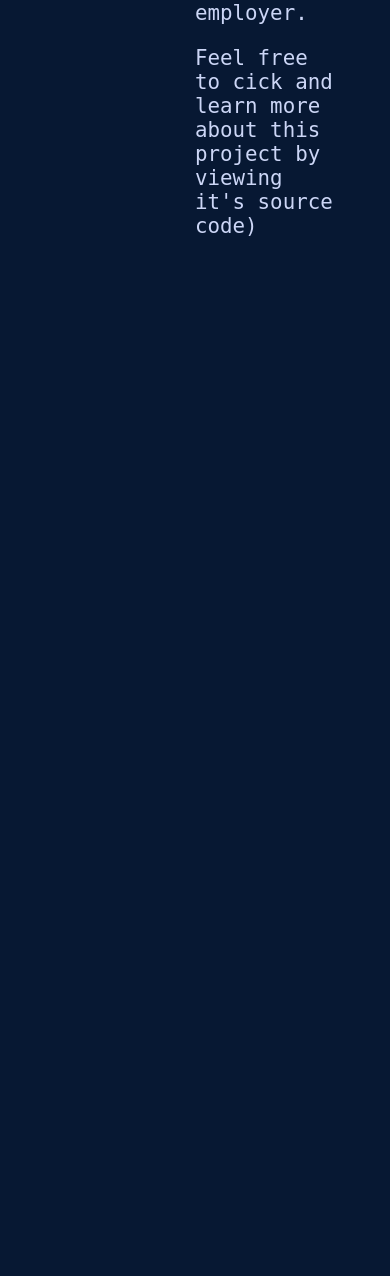
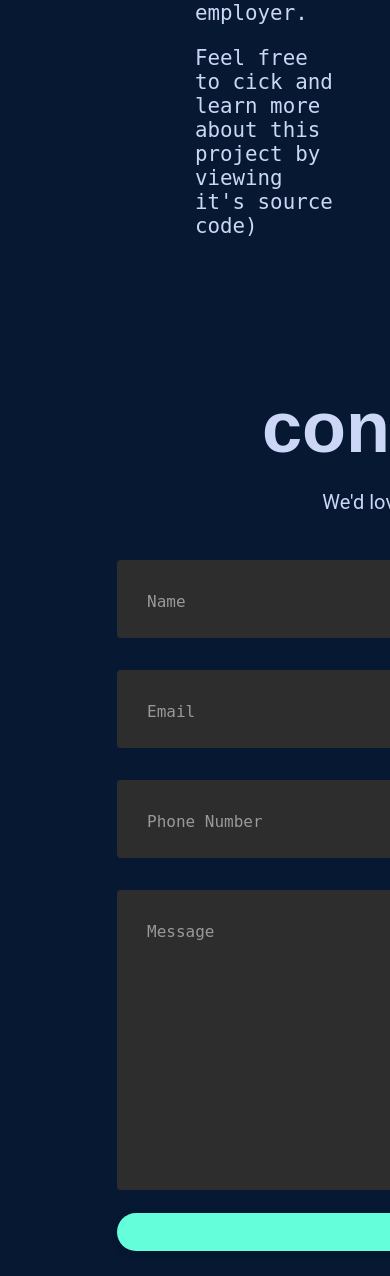
Before and after one commit to mudriy-glist/peter_kulisov, a Django app: page /portfolio/ in a window 390 px wide; the page is wider, and only the part inside the window is pictured. Shown: the part 2385-3661 px from the top of that part. Before the commit the page ends 2621 px from the top of that part, so only its background shows below. Run offline with Django 4.2, Linux system fonts and the light colour scheme.

Commit message:
contact form added

```diff
--- a/peterk/backend/static/styles/portfolio.css
+++ b/peterk/backend/static/styles/portfolio.css
@@ -1,6 +1,8 @@
 body {
     background-color: rgb(7, 24, 51);
     font-family: "SF Mono","Fira Code","Fira Mono","Roboto Mono",monospace;
+    width: 100%;
+    overflow-x: hidden;
 }
 
 .name_container {
@@ -34,13 +36,13 @@ body {
 .name_popup1 {
     color: #64ffda;
     font-size: 1em;
-    position: absolute;
+    position: static;
     left: 47%;
     top: -50%
 }
 
 .popup_line {
-    position: absolute;
+    position: static;
     left: 52%;
     top: 21%
 }
@@ -397,3 +399,142 @@ button {
   background: rgba(100, 255, 218, 0.75);
 
 } */
+
+body {
+  background-color: rgb(7, 24, 51);
+  padding-top: 85px;
+}
+
+h1.new {
+  font-family: 'Poppins', sans-serif, 'arial';
+  font-weight: 600;
+  font-size: 72px;
+  color: #ccd6f6;
+  text-align: center;
+}
+
+h4 {
+  font-family: 'Roboto', sans-serif, 'arial';
+  font-weight: 400;
+  font-size: 20px;
+  color: #ccd6f6;
+  line-height: 1.5;
+}
+
+/* ///// inputs /////*/
+
+input:focus ~ label, textarea:focus ~ label, input:valid ~ label, textarea:valid ~ label {
+  font-size: 0.75em;
+  color: #999;
+  top: -5px;
+  -webkit-transition: all 0.225s ease;
+  transition: all 0.225s ease;
+}
+
+.styled-input {
+  float: left;
+  width: 293px;
+  margin: 1rem 0;
+  position: relative;
+  border-radius: 4px;
+}
+
+@media only screen and (max-width: 768px){
+  .styled-input {
+      width:100%;
+  }
+}
+
+.styled-input label {
+  color: #999;
+  padding: 1.3rem 30px 1rem 30px;
+  position: absolute;
+  top: 10px;
+  left: 0;
+  -webkit-transition: all 0.25s ease;
+  transition: all 0.25s ease;
+  pointer-events: none;
+}
+
+.styled-input.wide {
+  width: 650px;
+  max-width: 100%;
+}
+
+input,
+textarea {
+  padding: 30px;
+  border: 0;
+  width: 100%;
+  font-size: 1rem;
+  background-color: #2d2d2d;
+  color: white;
+  border-radius: 4px;
+}
+
+input:focus,
+textarea:focus { outline: 0; }
+
+input:focus ~ span,
+textarea:focus ~ span {
+  width: 100%;
+  -webkit-transition: all 0.075s ease;
+  transition: all 0.075s ease;
+}
+
+textarea {
+  width: 100%;
+  min-height: 15em;
+}
+
+.input-container {
+  width: 650px;
+  max-width: 100%;
+  margin: 20px auto 25px auto;
+}
+
+.submit-btn {
+  float: right;
+  padding: 7px 35px;
+  border-radius: 60px;
+  display: inline-block;
+  background-color: rgb(100, 255, 218);
+  color: #999;
+  font-size: 18px;
+  cursor: pointer;
+  box-shadow: 0 2px 5px 0 rgba(0,0,0,0.06),
+            0 2px 10px 0 rgba(0,0,0,0.07);
+  -webkit-transition: all 300ms ease;
+  transition: all 300ms ease;
+}
+
+.submit-btn:hover {
+  transform: translateY(1px);
+  box-shadow: 0 1px 1px 0 rgba(0,0,0,0.10),
+            0 1px 1px 0 rgba(0,0,0,0.09);
+}
+
+@media (max-width: 768px) {
+  .submit-btn {
+      width:100%;
+      float: none;
+      text-align:center;
+  }
+}
+
+input[type=checkbox] + label {
+color: #ccc;
+font-style: italic;
+}
+
+input[type=checkbox]:checked + label {
+color: #f00;
+font-style: normal;
+}
+
+.contact_container {
+  position: absolute;
+  top: 326%;
+  align-items: center;
+  margin-left: 30%;
+}
--- a/peterk/backend/templates/backend/portfolio.html
+++ b/peterk/backend/templates/backend/portfolio.html
@@ -47,21 +47,21 @@
 
 <div class="name_container">
 <h1 id="name">Peter Kulisov.</h1>
-<span class="name_popup1">
+<!-- <span class="name_popup1">
     <div id="parent">
         subjects_name
         <div id="border"></div>
     </div>
-</span>
+</span> -->
 </div>
 
 <h1 id="slogan">I'm coding.</h1>
 <p class="description">I'm software engineer specializing in web dev</p>
-<div class="popup_line">
+<!-- <div class="popup_line">
 <svg height="200" width="150">
     <polyline id="polyline"points="15,150 35,150 35,0 55,0" style="stroke:rgb(100, 255, 218); stroke-width: 2; fill:none"></polyline>
 </svg>
-</div>
+</div> -->
 
 <span class="name_popup2">
     <div id="parent2">
@@ -99,7 +99,7 @@
     I began my path as a developer from school while building simple programs on study languages. After spending 4 years in university studying ICT, I'm finally back to code.
 </p>
 <p>
-    Utilizing my advanced understanding of network, operation systems, and creative nature of myself I end up becoming a web developer. I feel privileged doing a job I like.
+    Utilizing my advanced understanding of network, operation systems, and creative nature of myself I end up becoming a web developer.
 </p>
 </div>
 
@@ -121,4 +121,43 @@
 
 </a>
 
+<div class="contact_container">
+	<div class="row">
+			<h1 class="new">contact us</h1>
+	</div>
+	<div class="row">
+			<h4 style="text-align:center">We'd love to hear from you!</h4>
+	</div>
+	<div class="row input-container">
+			<div class="col-xs-12">
+				<div class="styled-input wide">
+					<input type="text" required />
+					<label>Name</label>
+				</div>
+			</div>
+			<div class="col-md-6 col-sm-12">
+				<div class="styled-input">
+					<input type="text" required />
+					<label>Email</label>
+				</div>
+			</div>
+			<div class="col-md-6 col-sm-12">
+				<div class="styled-input" style="float:right;">
+					<input type="text" required />
+					<label>Phone Number</label>
+				</div>
+			</div>
+			<div class="col-xs-12">
+				<div class="styled-input wide">
+					<textarea required></textarea>
+					<label>Message</label>
+				</div>
+			</div>
+			<div class="col-xs-12">
+				<div class="btn-lrg submit-btn">Send Message</div>
+			</div>
+	</div>
+</div>
+
+
 {% endblock %}
```
